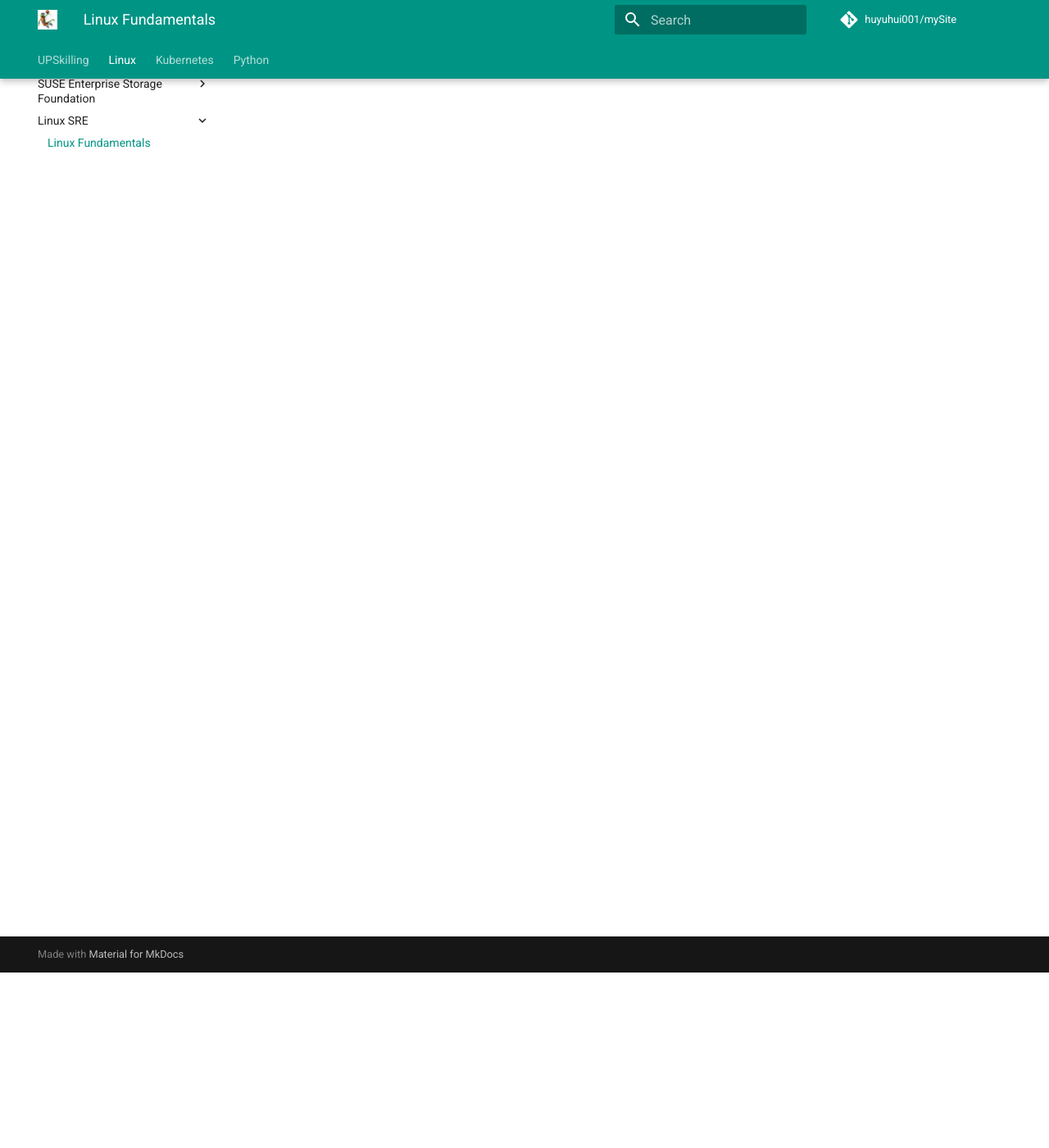
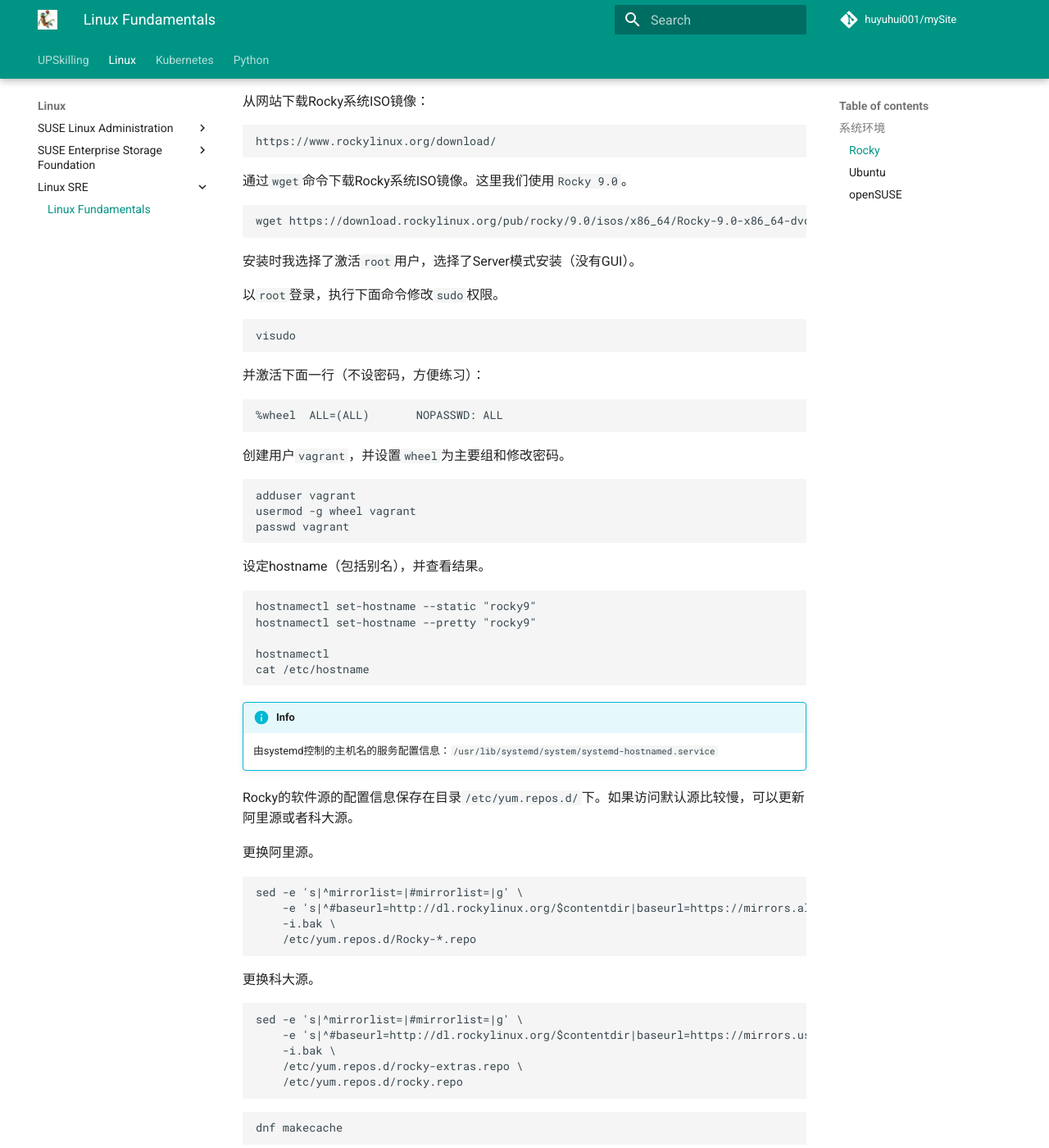
Before and after one commit to huyuhui001/mySite, an MkDocs documentation site: the page built from docs/linux/SRE/01-fundamentals.md, in a window 1280 px wide and 1400 px high, scrolled down 214 px. Shown: the whole window at 82% size. Built offline with MkDocs 1.6.1 and Material for MkDocs 9.7.7, drawn with Linux system fonts in a browser that asks for light colours; comment, search, counter and statistics services are not loaded; some of the changed text lies outside the part shown.

Commit message:
Documentation

````diff
--- a/docs/linux/SRE/01-fundamentals.md
+++ b/docs/linux/SRE/01-fundamentals.md
@@ -1,15 +1,78 @@
-# Linux基础
+# Linux 基础
+
+## 系统环境
+
+### Rocky
+
+从网站下载Rocky系统ISO镜像：
+```
+https://www.rockylinux.org/download/
+```
+
+通过`wget`命令下载Rocky系统ISO镜像。这里我们使用`Rocky 9.0`。
+```
+wget https://download.rockylinux.org/pub/rocky/9.0/isos/x86_64/Rocky-9.0-x86_64-dvd.iso
+```
+
+安装时我选择了激活`root`用户，选择了Server模式安装（没有GUI）。
+
+以`root`登录，执行下面命令修改`sudo`权限。
+```
+visudo
+```
+并激活下面一行（不设密码，方便练习）：
+```
+%wheel  ALL=(ALL)       NOPASSWD: ALL
+```
+
+创建用户`vagrant`，并设置`wheel`为主要组和修改密码。
+```
+adduser vagrant
+usermod -g wheel vagrant
+passwd vagrant
+```
+
+设定hostname（包括别名），并查看结果。
+```
+hostnamectl set-hostname --static "rocky9"
+hostnamectl set-hostname --pretty "rocky9"
+
+hostnamectl
+cat /etc/hostname
+```
+
+!!! Info
+    由systemd控制的主机名的服务配置信息：`/usr/lib/systemd/system/systemd-hostnamed.service`
+
+
+Rocky的软件源的配置信息保存在目录`/etc/yum.repos.d/`下。如果访问默认源比较慢，可以更新阿里源或者科大源。
+
+更换阿里源。
+```
+sed -e 's|^mirrorlist=|#mirrorlist=|g' \
+    -e 's|^#baseurl=http://dl.rockylinux.org/$contentdir|baseurl=https://mirrors.aliyun.com/rockylinux|g' \
+    -i.bak \
+    /etc/yum.repos.d/Rocky-*.repo
+```
+更换科大源。
+```
+sed -e 's|^mirrorlist=|#mirrorlist=|g' \
+    -e 's|^#baseurl=http://dl.rockylinux.org/$contentdir|baseurl=https://mirrors.ustc.edu.cn/rocky|g' \
+    -i.bak \
+    /etc/yum.repos.d/rocky-extras.repo \
+    /etc/yum.repos.d/rocky.repo
+```
+
+```
+dnf makecache
+```
 
 
 
 
 
 
+### Ubuntu
 
 
-
-
-
-
-
-s
+### openSUSE
````
